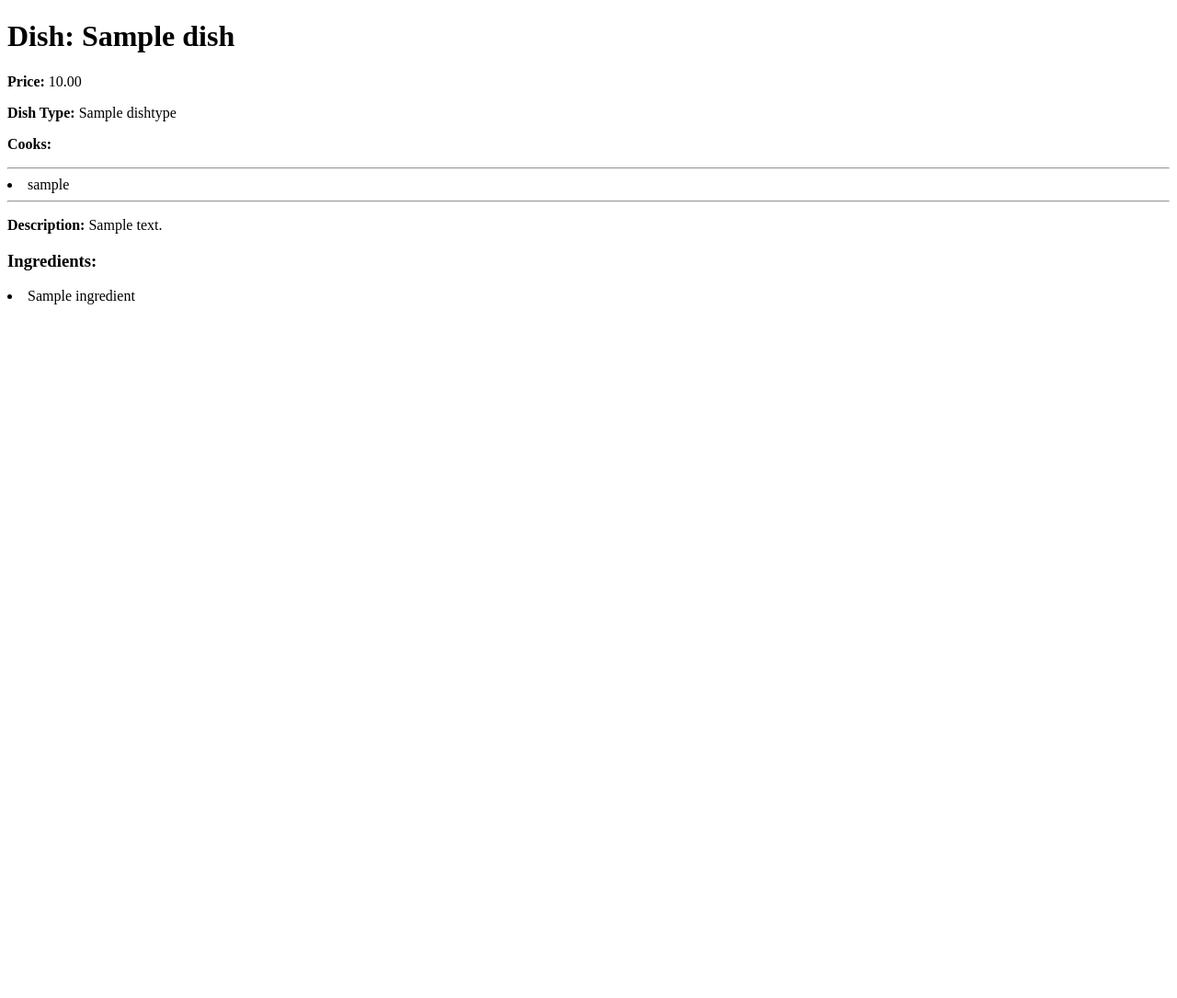
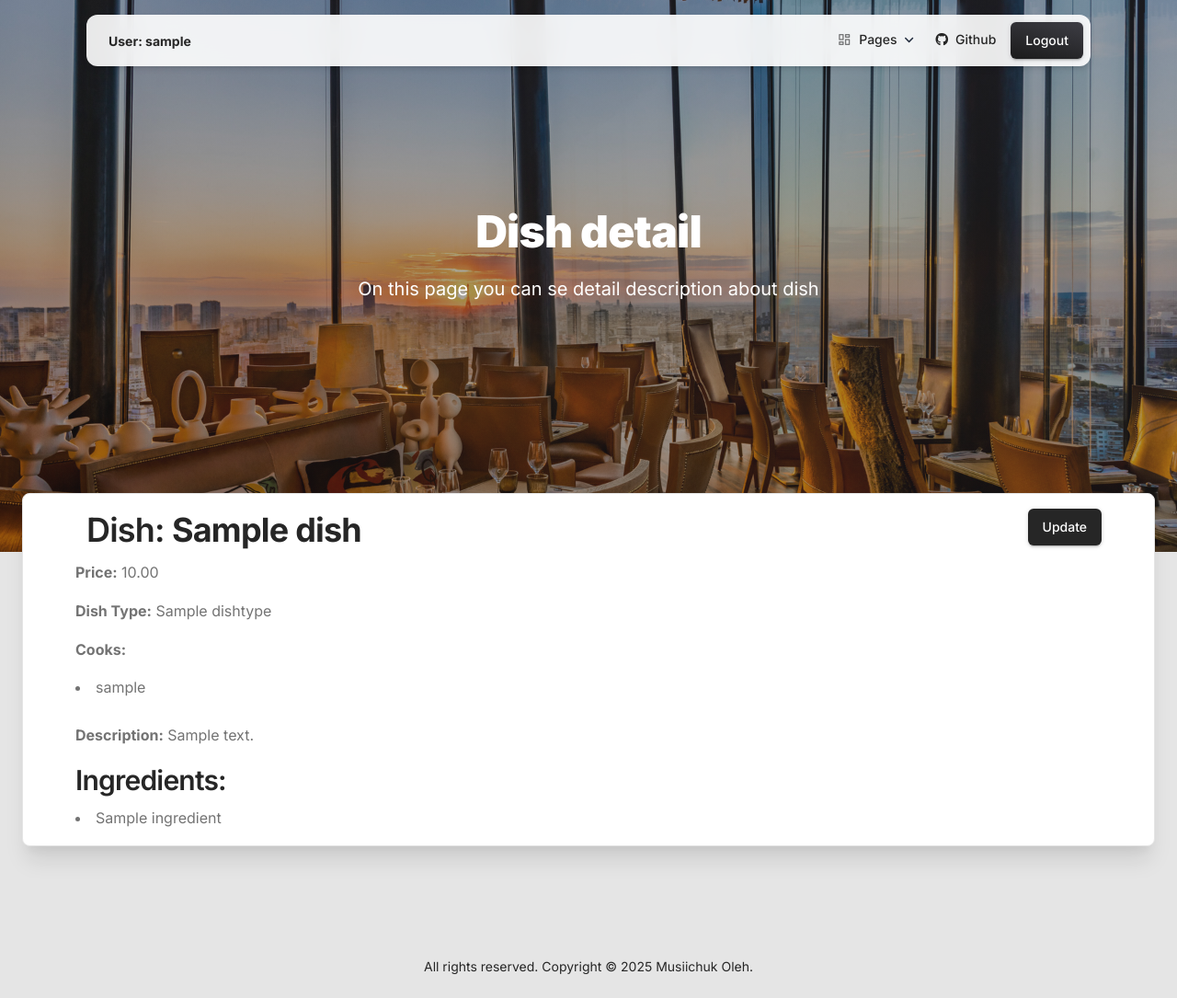
Before and after one commit to oleg-gj/Service-for-the-restaurant-kitchen, a Django app: page /dishes/1/ in a window 1280 px wide. Shown: the whole page at 92% size. Before the commit the page ends 331 px from the top, so only its background shows below. Run offline with Django 5.2, Linux system fonts and the light colour scheme; a user stored in the database is signed in; tables that the repository leaves empty hold one stand-in row (values such as "Sample post"); some libraries are stand-ins or nearby versions.

Commit message:
Add update button, change style of template view

```diff
--- a/templates/kitchen/dish_detail.html
+++ b/templates/kitchen/dish_detail.html
@@ -1,30 +1,34 @@
-<!DOCTYPE html>
-<html lang="en">
-<head>
-  <meta charset="UTF-8">
-  <title>{{ dish }}</title>
-</head>
-<body>
-<h1>
-  Dish: {{ dish.name }}
-</h1>
+{% extends "base.html" %}
+
+{% block page_description %}
+  <h1 class="text-white font-weight-black pt-3 mt-n5">Dish detail</h1>
+  <p class="lead text-white mt-3">On this page you can se detail description about dish</p>
+{% endblock %}
+
+{% block content %}
+  <div class="ms-auto row">
+    <div class="ms-auto text-start col">
+      <h2>Dish: <strong>{{ dish.name }}</strong></h2>
+    </div>
+    <div class="text-end col">
+      <a class="btn btn-dark"
+         href="{% url 'kitchen:dish-update' pk=dish.id %}">Update</a>
+    </div>
+  </div>
 
 <p><strong>Price:</strong> {{ dish.price }}</p>
 <p><strong>Dish Type:</strong> {{ dish.dish_type }}</p>
 <p><strong>Cooks:</strong></p>
   {% for cook in dish.cooks.all %}
-    <hr>
     <li>{{ cook }}</li>
-    <hr>
-
   {% empty %}
     <p>No cooks!</p>
   {% endfor %}
+  <br>
 <p><strong>Description:</strong> {{ dish.description }}</p>
 
 <div>
   <h3>Ingredients:</h3>
-
   {% for ingredient in dish.ingredients.all %}
     <li>{{ ingredient}}</li>
 
@@ -32,6 +36,4 @@
     <p>No ingredients!</p>
   {% endfor %}
 </div>
-
-</body>
-</html>
+{% endblock %}
```
